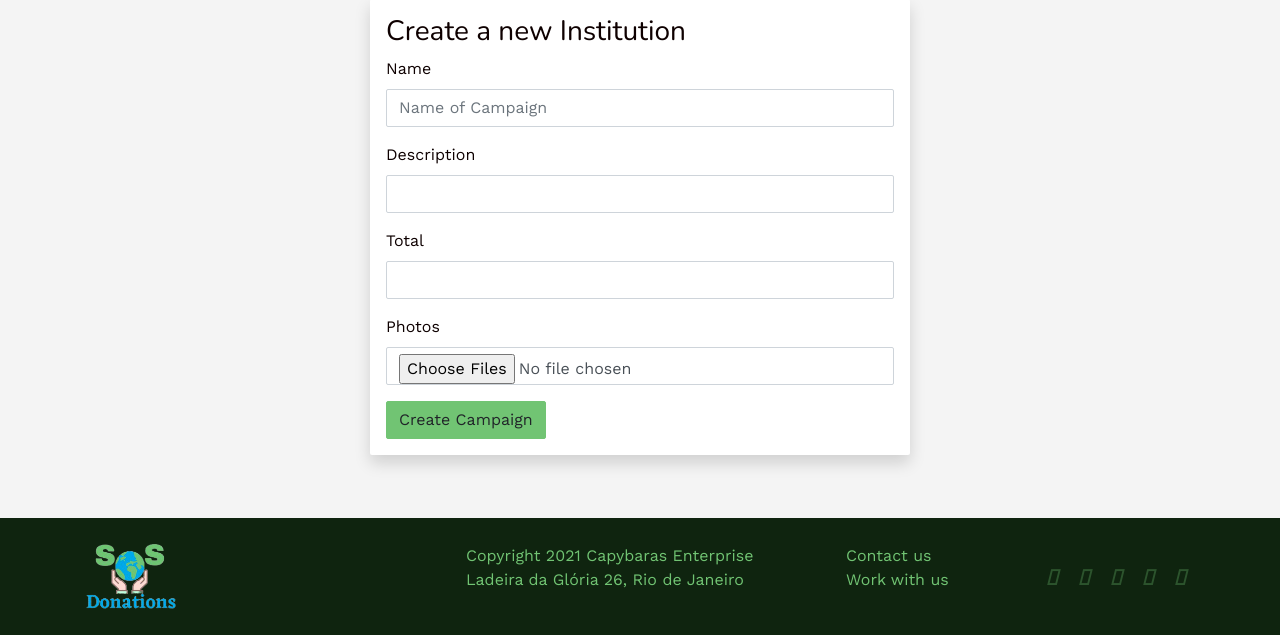
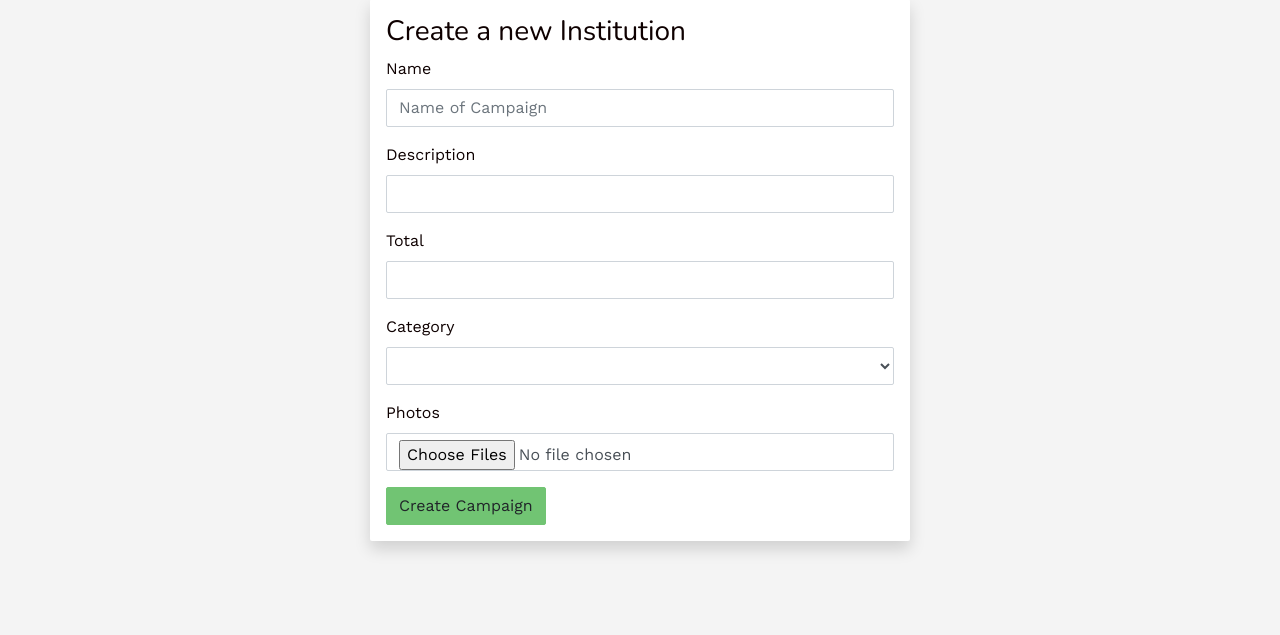
Before and after one commit to RaquelLima7/SOS_Donations, a Rails app: page /campaigns/new in a window 1280 px wide. Shown: the part 182-817 px from the top of the page. Run offline with Rails 7, Linux system fonts and the light colour scheme; a user stored in the database is signed in; style sheets or scripts are compiled from the project's sources; parts of the project's set-up code (start-up, migrations or seed data) failed here and were passed over; some libraries are stand-ins or nearby versions.

Commit message:
Add params in controller Campaign#Index

```diff
--- a/app/controllers/campaigns_controller.rb
+++ b/app/controllers/campaigns_controller.rb
@@ -3,9 +3,9 @@
 
   def index
     if params[:category]
-      @campaigns = Campaign.where(category: params[:category])
+      @campaigns = policy_scope(Campaign).where(category: params[:category])
     else
-      @campaigns = Campaign.all
+      @campaigns = policy_scope(Campaign)
     end
   end
 
--- a/app/views/campaigns/_form.html.erb
+++ b/app/views/campaigns/_form.html.erb
@@ -2,6 +2,7 @@
           <%= f.input :name, placeholder: 'Name of Campaign' %>
           <%= f.input :description %>
           <%= f.input :total %>
+          <%= f.input :category, as: :select, collection: %w(Coronavirus Hunger Health Eldery Children Education Emergency), placeholder: 'Select one category' %>
           <%# <%= f.input :type_category %>
           <%= f.input :photos, as: :file, input_html: { multiple: true }  %>
           <%= f.submit class: 'btn btn-primary' %>
```
